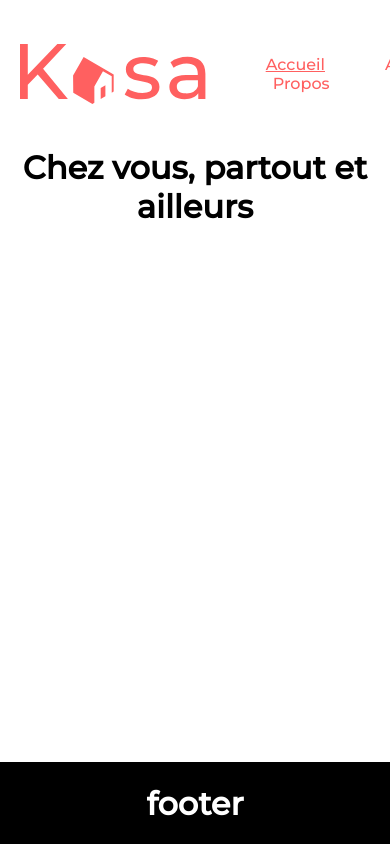
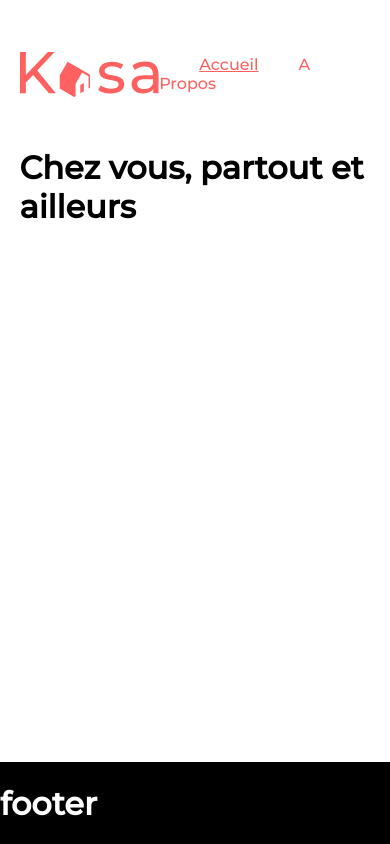
Before and after one commit to heltnx/kasa, a React (Create React App) app: page / in a window 390 px wide. Built offline with nearby package versions, Linux system fonts and the light colour scheme.

Commit message:
css header mobile

```diff
--- a/src/App.jsx
+++ b/src/App.jsx
@@ -9,7 +9,6 @@ import Landing404 from './pages/Landing404.jsx';
 import Header from './layout/Header.jsx';
 import Footer from './layout/Footer';
 /*css*/
-import './style/App.css';
 
 function App() {
   return (
--- a/src/layout/Header.jsx
+++ b/src/layout/Header.jsx
@@ -6,7 +6,7 @@ const Header = () => {
   return (
     <div className='container'>
       <header className="header">
-        <img src="../images/logo.svg" className="App-logo" alt="logo" />
+        <img src="../images/logo.svg" className="logo" alt="logo" />
         <Nav />
       </header>
     </div>
--- a/src/style/App.css
+++ /dev/null
@@ -1,14 +0,0 @@
-
-.App {
-  text-align: center;
-}
-
-.App-logo {
-  height: 60px;
-  pointer-events: none;
-}
-
-.container{
-  width: 90%;
-  margin: 40px auto;
-}
--- a/src/style/header.css
+++ b/src/style/header.css
@@ -11,9 +11,30 @@
     color: #FF6060;
     text-decoration: none;
     margin-left: 60px;
+    font-size: 24px;
   }
 
 /* Style du lien actif */
 .nav-link.active {
     text-decoration: underline;
   }
+
+
+  .header .logo {
+    height: 60px;
+    pointer-events: none;
+  }
+
+
+
+   /* -------------- mobile -----------------*/
+
+   @media (max-width: 600px) {
+   .header .logo {
+      height: 45px;
+    }
+    .header a{
+        font-size: 16px;
+        margin-left: 40px;
+    }
+  }
--- a/src/style/index.css
+++ b/src/style/index.css
@@ -9,3 +9,8 @@ code {
   font-family: source-code-pro, Menlo, Monaco, Consolas, 'Courier New',
     monospace;
 }
+
+.container{
+  width: 90%;
+  margin: 40px auto;
+}
```
